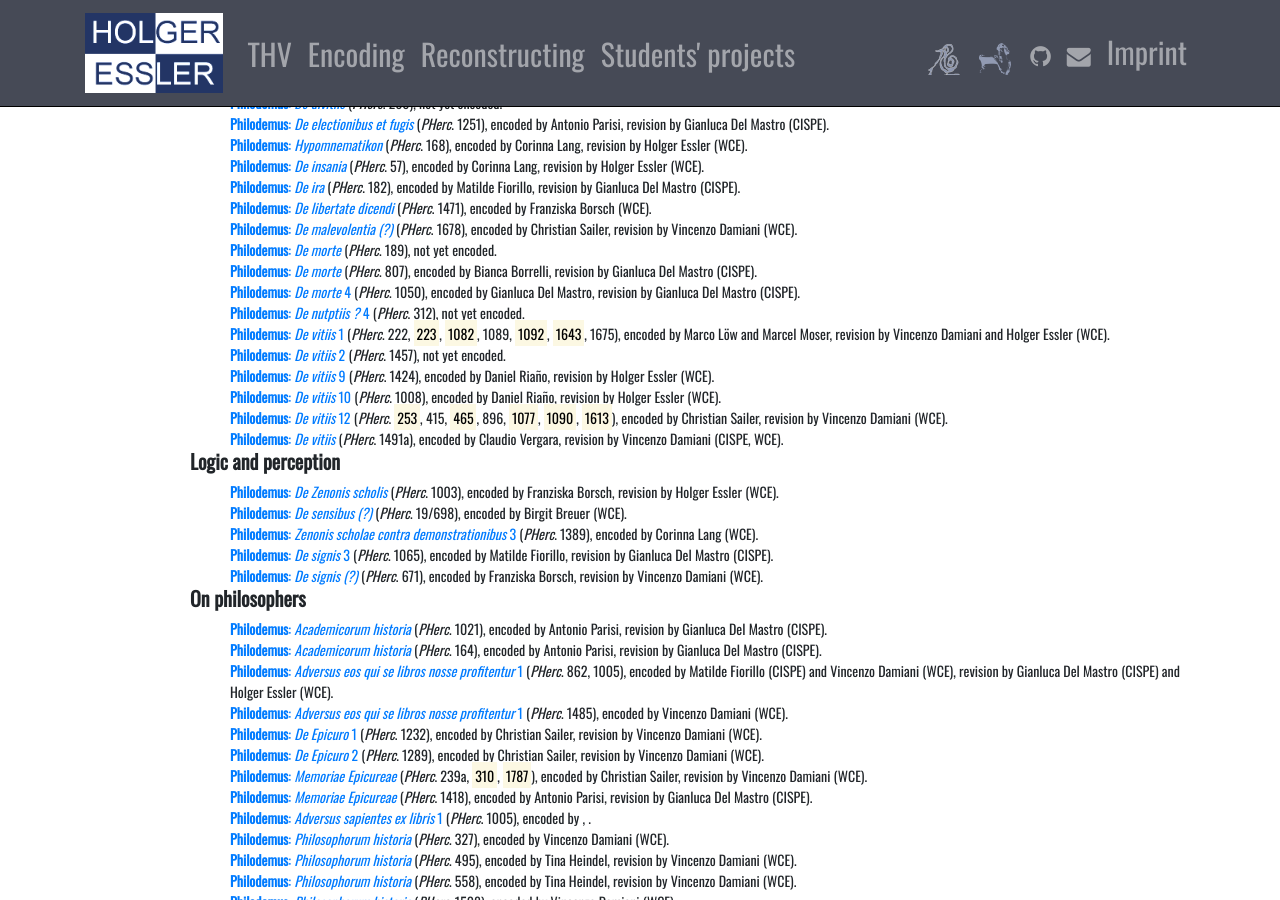
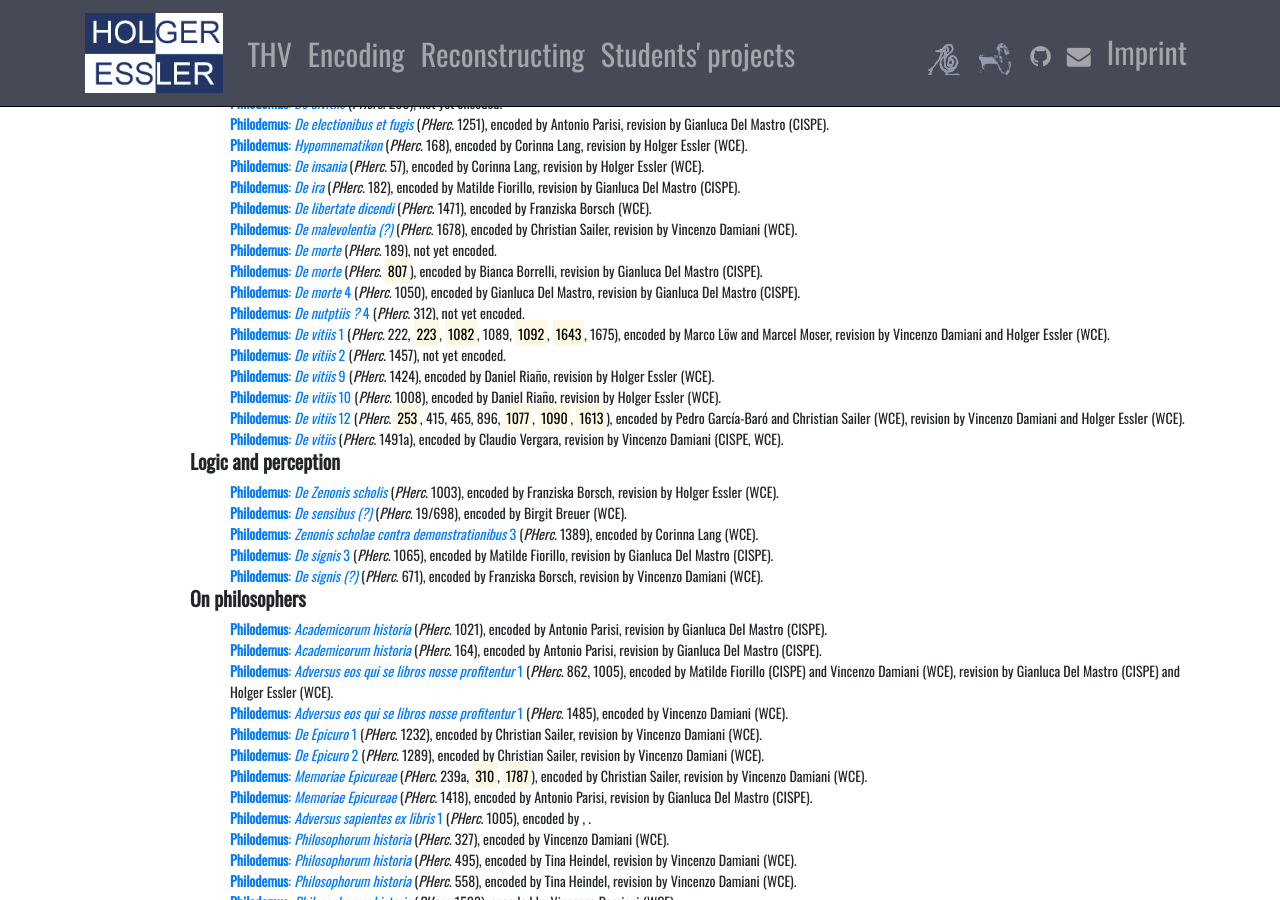
Before and after one commit to HolgerEssler/HolgerEssler.github.io, a Jekyll site: the page built from thv.html, in a window 1280 px wide and 900 px high, scrolled down 2796 px. Built offline with Jekyll 4.4.1, drawn with Linux system fonts in a browser that asks for light colours; nearby versions of some CDN libraries.

Commit message:
Update thv.html

```diff
--- a/thv.html
+++ b/thv.html
@@ -205,14 +205,14 @@ permalink: /thv
                           <li><a href="https://papyri.info/dclp/62476"><b>Philodemus</b>: <i>De libertate dicendi</i></a> (<i>PHerc</i>. 1471), encoded by Franziska Borsch (WCE).</li>
                           <li><a href="https://papyri.info/dclp/62503"><b>Philodemus</b>: <i>De malevolentia (?)</i></a> (<i>PHerc</i>. 1678), encoded by Christian Sailer, revision by Vincenzo Damiani (WCE).</li>
                           <li><a href="https://papyri.info/dclp/62514"><b>Philodemus</b>: <i>De morte</i></a> (<i>PHerc</i>. 189), not yet encoded.</li>
-                          <li><a href="https://papyri.info/dclp/62428"><b>Philodemus</b>: <i>De morte</i></a> (<i>PHerc</i>. 807), encoded by Bianca Borrelli, revision by Gianluca Del Mastro (CISPE).</li>
+                          <li><a href="https://papyri.info/dclp/62428"><b>Philodemus</b>: <i>De morte</i></a> (<i>PHerc</i>. <mark>807</mark>), encoded by Bianca Borrelli, revision by Gianluca Del Mastro (CISPE).</li>
                           <li><a href="https://papyri.info/dclp/62444"><b>Philodemus</b>: <i>De morte</i> 4</a> (<i>PHerc</i>. 1050), encoded by Gianluca Del Mastro, revision by Gianluca Del Mastro (CISPE).</li>
                           <li><a href="https://papyri.info/dclp/62510"><b>Philodemus</b>: <i>De nutptiis ?</i> 4</a> (<i>PHerc</i>. 312), not yet encoded.</li>
                           <li><a href="https://papyri.info/dclp/62394"><b>Philodemus</b>: <i>De vitiis</i> 1</a> (<i>PHerc</i>. 222, <mark>223</mark>, <mark>1082</mark>, 1089, <mark>1092</mark>, <mark>1643</mark>, 1675), encoded by Marco L&ouml;w and Marcel Moser, revision by Vincenzo Damiani and Holger Essler (WCE).</li>
                           <li><a href="https://papyri.info/dclp/62475"><b>Philodemus</b>: <i>De vitiis</i> 2</a> (<i>PHerc</i>. 1457), not yet encoded.</li>
                           <li><a href="https://papyri.info/dclp/62471"><b>Philodemus</b>: <i>De vitiis</i> 9</a> (<i>PHerc</i>. 1424), encoded by Daniel Ria&ntilde;o, revision by Holger Essler (WCE).</li>
                           <li><a href="https://papyri.info/dclp/62439"><b>Philodemus</b>: <i>De vitiis</i> 10</a> (<i>PHerc</i>. 1008), encoded by Daniel Ria&ntilde;o, revision by Holger Essler (WCE).</li>
-                          <li><a href="https://papyri.info/dclp/62402"><b>Philodemus</b>: <i>De vitiis</i> 12</a> (<i>PHerc</i>. <mark>253</mark>, 415, <mark>465</mark>, 896, <mark>1077</mark>, <mark>1090</mark>, <mark>1613</mark>), encoded by Christian Sailer, revision by Vincenzo Damiani (WCE).</li>
+                          <li><a href="https://papyri.info/dclp/62402"><b>Philodemus</b>: <i>De vitiis</i> 12</a> (<i>PHerc</i>. <mark>253</mark>, 415, 465, 896, <mark>1077</mark>, <mark>1090</mark>, <mark>1613</mark>), encoded by Pedro García-Baró and Christian Sailer (WCE), revision by Vincenzo Damiani and Holger Essler (WCE).</li>
                           <li><a href="https://papyri.info/dclp/112705"><b>Philodemus</b>: <i>De vitiis</i></a> (<i>PHerc</i>. 1491a), encoded by Claudio Vergara, revision by Vincenzo Damiani (CISPE, WCE).</li>
                           </ol>
                       </div>
```
